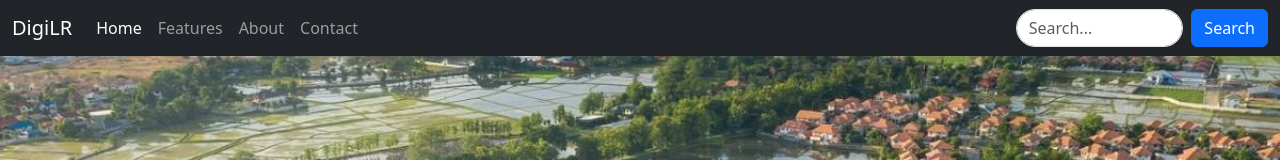
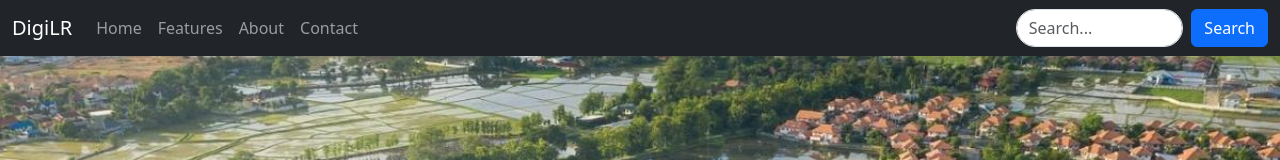
Before and after one commit to AnshulDIgiLR/DigiLR-Website, a React (Vite) app: page / in a window 1280 px wide. Shown: the top 160 px of the page. Built offline with nearby package versions, Linux system fonts and the light colour scheme.

Commit message:
navbar scroll

```diff
--- a/src/Components/Front.jsx
+++ b/src/Components/Front.jsx
@@ -4,7 +4,7 @@ import '../styles.css';
 export default function Front() {
   return (
     <>
-        <div id="myCarousel" className="carousel slide mb-6" data-bs-ride="carousel">
+        <div id="myCarousel home" className="carousel slide mb-6" data-bs-ride="carousel">
     <div className="carousel-indicators">
       <button type="button" data-bs-target="#myCarousel" data-bs-slide-to="0" className="active" aria-label="Slide 1" aria-current="true"></button>
       <button type="button" data-bs-target="#myCarousel" data-bs-slide-to="1" aria-label="Slide 2" className=""></button>
--- a/src/Components/NavBar.jsx
+++ b/src/Components/NavBar.jsx
@@ -1,10 +1,11 @@
 import React from "react";
 import "bootstrap/dist/css/bootstrap.min.css";
 import "../styles.css";
+import { Link } from "react-scroll";
 
 export default function NavBar() {
   return (
-    <nav className="navbar navbar-expand-lg bg-dark navbar-dark text-white">
+    <nav className="navbar sticky-nav navbar-expand-lg bg-dark navbar-dark text-white">
       <div className="container-fluid">
         <a className="navbar-brand text-white" href="/">
           DigiLR
@@ -23,24 +24,19 @@ export default function NavBar() {
         {/* <div className="collapse navbar-collapse" id="navbarNav"> */}
         <ul className="navbar-nav me-auto mb-2 mb-lg-0 w-full">
           <li className="nav-item">
-            <a className="nav-link active" aria-current="page" href="/">
-              Home
-            </a>
+            <Link className="nav-link cursor-pointer" to="/" spy={true} smooth={true} duration={300}>Home</Link>
           </li>
           <li className="nav-item">
-            <a className="nav-link" href="#features">
+            {/* <a className="nav-link" href="#features" offset="-100">
               Features
-            </a>
+            </a> */}
+            <Link className="nav-link cursor-pointer" to="features" spy={true} smooth={true} offset={-100} duration={200}>Features</Link>
           </li>
           <li className="nav-item">
-            <a className="nav-link" href="#about">
-              About
-            </a>
+          <Link className="nav-link cursor-pointer" to="about" spy={true} smooth={true} offset={-100} duration={200}>About</Link>
           </li>
           <li className="nav-item">
-            <a className="nav-link" href="#contact">
-              Contact
-            </a>
+          <Link className="nav-link cursor-pointer" to="contact" spy={true} smooth={true} offset={-100} duration={200}>Contact</Link>
           </li>
         </ul>
         <form className="d-flex" role="search">
--- a/src/styles.css
+++ b/src/styles.css
@@ -6,3 +6,8 @@
 .collapse {
     transition: none !important;
   }
+
+  .sticky-nav{
+    position: sticky;
+    top: 0;
+  }
```
